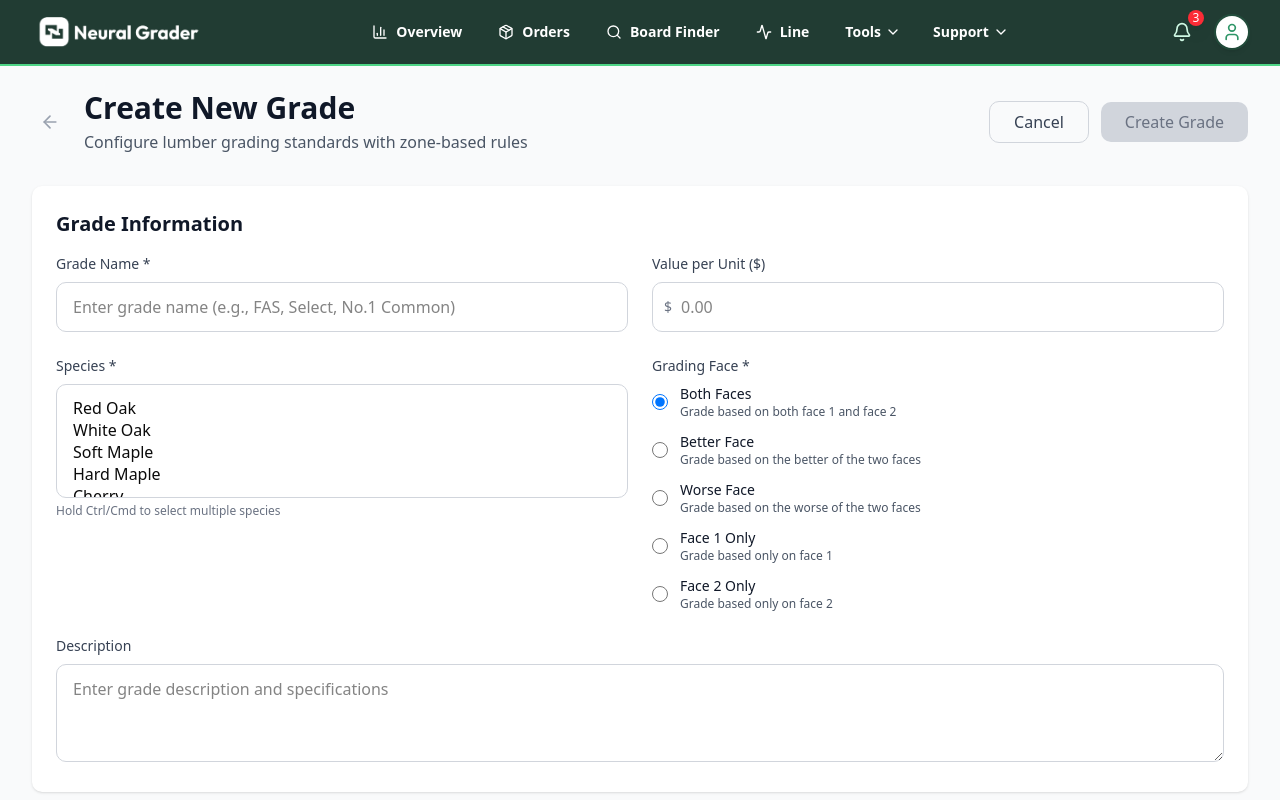
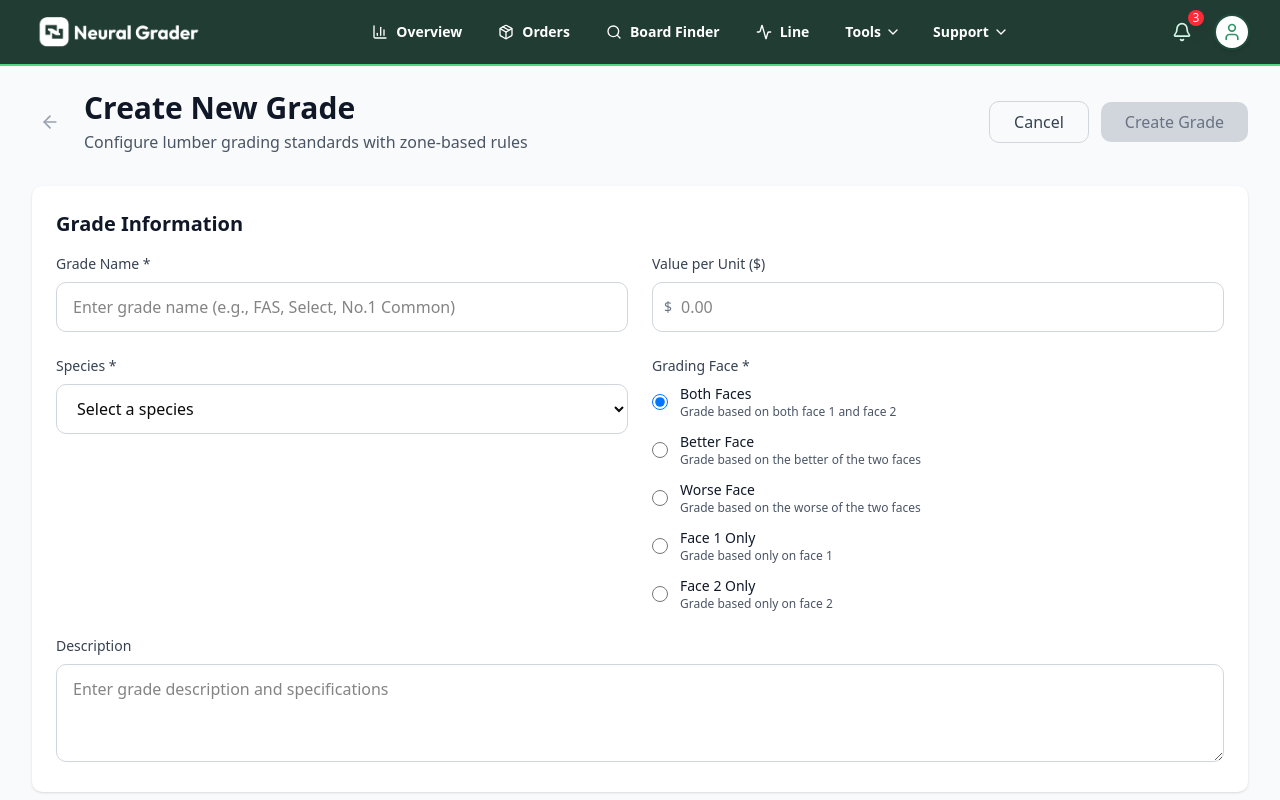
Before and after one commit to erbarraud/NG-V3, a Vue app: page /grade-management/create in a window 1280 px wide. Shown: the top 800 px of the page. Built offline with nearby package versions, Linux system fonts and the light colour scheme.

Commit message:
Change species selection to single select dropdown

```diff
--- a/src/views/CreateGrade.vue
+++ b/src/views/CreateGrade.vue
@@ -87,11 +87,10 @@
             <select
               id="species"
               v-model="gradeForm.species"
-              multiple
               required
               class="w-full px-4 py-3 border border-gray-300 rounded-lg focus:ring-2 focus:ring-emerald-500 focus:border-emerald-500"
-              size="4"
             >
+              <option value="">Select a species</option>
               <option value="red-oak">Red Oak</option>
               <option value="white-oak">White Oak</option>
               <option value="soft-maple">Soft Maple</option>
@@ -107,7 +106,6 @@
               <option value="douglas-fir">Douglas Fir</option>
               <option value="cedar">Cedar</option>
             </select>
-            <div class="text-xs text-gray-500 mt-1">Hold Ctrl/Cmd to select multiple species</div>
           </div>
 
           <div>
@@ -836,7 +834,7 @@ const gradeForm = ref({
   name: '',
   description: '',
   valuePerUnit: '',
-  species: [],
+  species: '',
   faceGradingOption: 'both-faces'
 })
 
@@ -966,7 +964,7 @@ const centerAreaStyle = computed(() => {
 })
 
 const isFormValid = computed(() => {
-  return gradeForm.value.name.trim() !== ''
+  return gradeForm.value.name.trim() !== '' && gradeForm.value.species !== ''
 })
 
 // Helper functions
```
